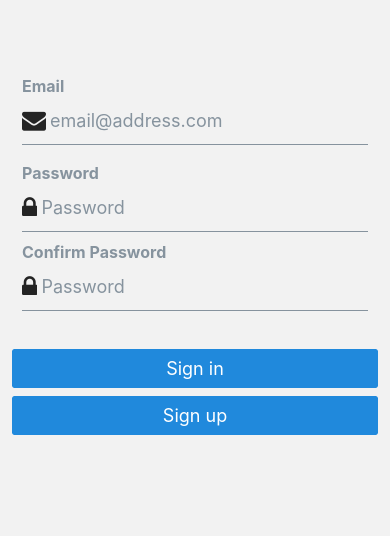
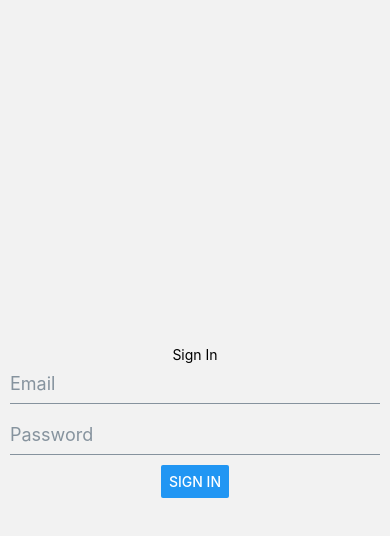
Before and after one commit to Jaseyacey/bussd, a React Native app: screen /SignInScreen in a window 390 px wide. Shown: the top 536 px of the page. Built offline with nearby package versions, Linux system fonts and the light colour scheme; no server answers.

Commit message:
sign-in-screen

```diff
--- a/components/Navigation/MainNavigator.tsx
+++ b/components/Navigation/MainNavigator.tsx
@@ -1,6 +1,7 @@
 import { createStackNavigator } from "@react-navigation/stack";
 import SplashScreen from "../../screens/Splashscreen";
 import DashboardScreen from "../../screens/DashboardScreen";
+import SignInScreen from "../../screens/SignInScreen.tsx";
 import Auth from "../../src/lib/components/Auth";
 
 export type RootStackParamList = {
@@ -8,7 +9,9 @@ export type RootStackParamList = {
   Auth: undefined;
   Dashboard: {
     email: string;
+    user_uuid: string;
   };
+  SignInScreen: undefined;
 };
 
 const Stack = createStackNavigator<RootStackParamList>();
@@ -24,6 +27,7 @@ const MainNavigator = () => {
       <Stack.Screen name="SplashScreen" component={SplashScreen} />
       <Stack.Screen name="Auth" component={Auth} />
       <Stack.Screen name="Dashboard" component={DashboardScreen} />
+      <Stack.Screen name="SignInScreen" component={SignInScreen} />
     </Stack.Navigator>
   );
 };
--- /dev/null
+++ b/screens/SignInScreen.tsx
@@ -0,0 +1,55 @@
+import React, { useState } from "react";
+import { View, Text, Button, StyleSheet } from "react-native";
+import { Input } from "@rneui/themed";
+import { useNavigation } from "@react-navigation/native";
+import { RootStackParamList } from "../components/Navigation/MainNavigator";
+import { NavigationProp } from "@react-navigation/native";
+import axios from "axios";
+import { API_URL } from "src/lib/constants/config";
+
+const SignInScreen = () => {
+  const navigation = useNavigation<NavigationProp<RootStackParamList>>();
+  const [email, setEmail] = useState("");
+  const [password, setPassword] = useState("");
+  const signIn = () => {
+    axios
+      .post(`${API_URL}/supabase/auth/signin`, {
+        email: email,
+        password: password,
+      })
+      .then((response) => {
+        navigation.navigate("Dashboard", {
+          email: email,
+          user_uuid: response.data.user.id,
+        });
+      })
+      .catch((error) => {
+        console.log(error);
+      });
+  };
+  return (
+    <View style={styles.container}>
+      <Text>Sign In</Text>
+      <Input
+        placeholder="Email"
+        onChangeText={(text) => setEmail(text)}
+        value={email}
+      />
+      <Input
+        placeholder="Password"
+        onChangeText={(text) => setPassword(text)}
+        value={password}
+      />
+      <Button title="Sign In" onPress={() => signIn()} />
+    </View>
+  );
+};
+
+const styles = StyleSheet.create({
+  container: {
+    flex: 1,
+    justifyContent: "center",
+    alignItems: "center",
+  },
+});
+export default SignInScreen;
--- a/screens/Splashscreen.tsx
+++ b/screens/Splashscreen.tsx
@@ -27,6 +27,7 @@ const SplashScreen = () => {
         if (data.isLoggedIn && data.session?.user?.email) {
           navigation.navigate("Dashboard", {
             email: data.session.user.email,
+            user_uuid: data.session.user.id,
           });
         } else {
           navigation.navigate("Auth");
--- a/src/lib/components/Auth.tsx
+++ b/src/lib/components/Auth.tsx
@@ -1,11 +1,5 @@
 import React, { useState } from "react";
-import {
-  Alert,
-  StyleSheet,
-  View,
-  AppState,
-  ActivityIndicator,
-} from "react-native";
+import { Alert, StyleSheet, View, TouchableOpacity } from "react-native";
 import { Button, Input, Text } from "@rneui/themed";
 import { useNavigation, NavigationProp } from "@react-navigation/native";
 import { RootStackParamList } from "../../../components/Navigation/MainNavigator";
@@ -82,6 +76,7 @@ export default function Auth() {
       const { user } = await response.json();
       navigation.navigate("Dashboard", {
         email: user.email,
+        user_uuid: user.id,
       });
     } catch (error) {
       setErrors({
@@ -172,12 +167,9 @@ export default function Auth() {
         />
       </View>
       <View style={[styles.verticallySpaced, styles.mt20]}>
-        <Button
-          title={loading ? "Signing in..." : "Sign in"}
-          disabled={loading}
-          onPress={signInWithEmail}
-          icon={loading ? <ActivityIndicator color="white" /> : undefined}
-        />
+        <TouchableOpacity onPress={() => navigation.navigate("SignInScreen")}>
+          <Text>Already have an account? Sign in here.</Text>
+        </TouchableOpacity>
       </View>
       <View style={styles.verticallySpaced}>
         <Button
```
